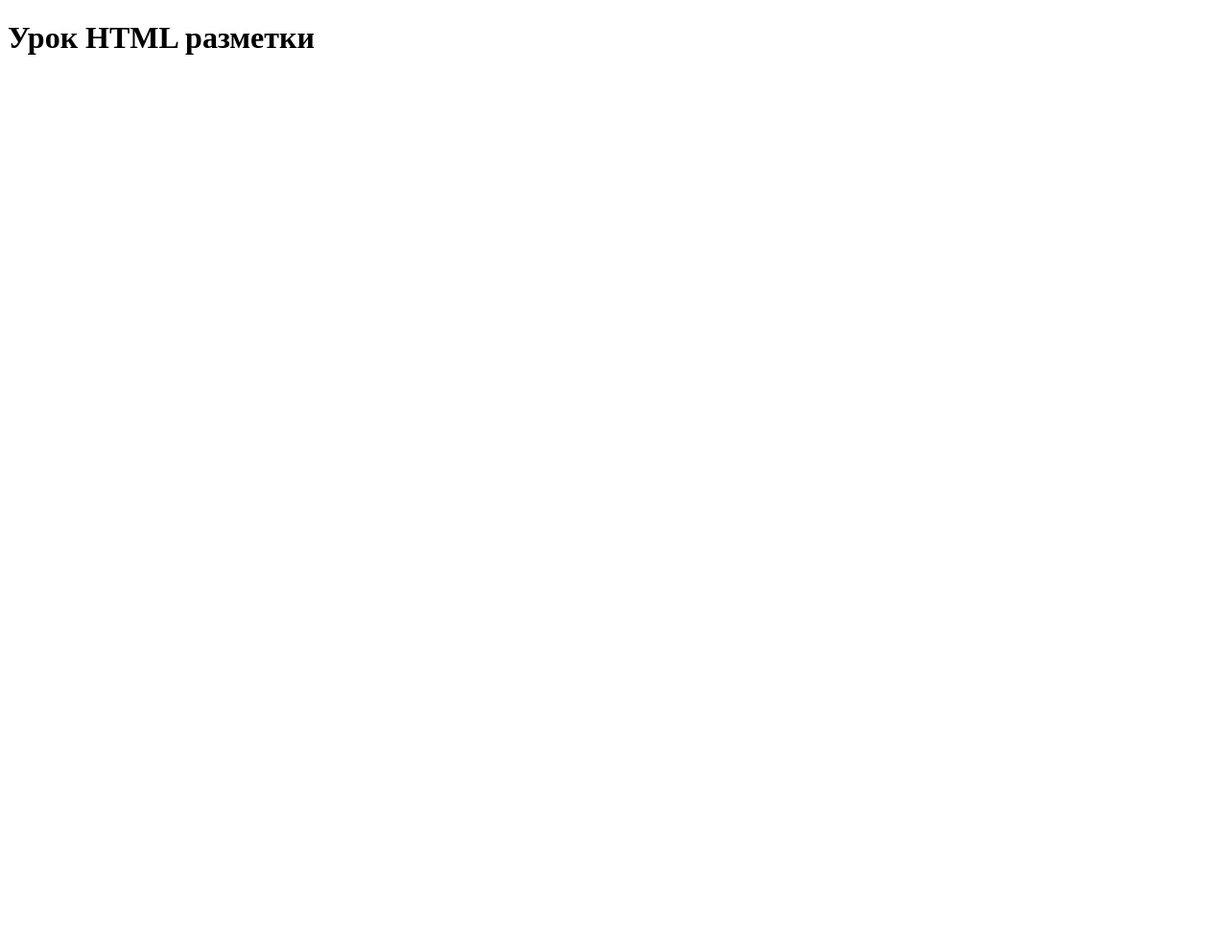
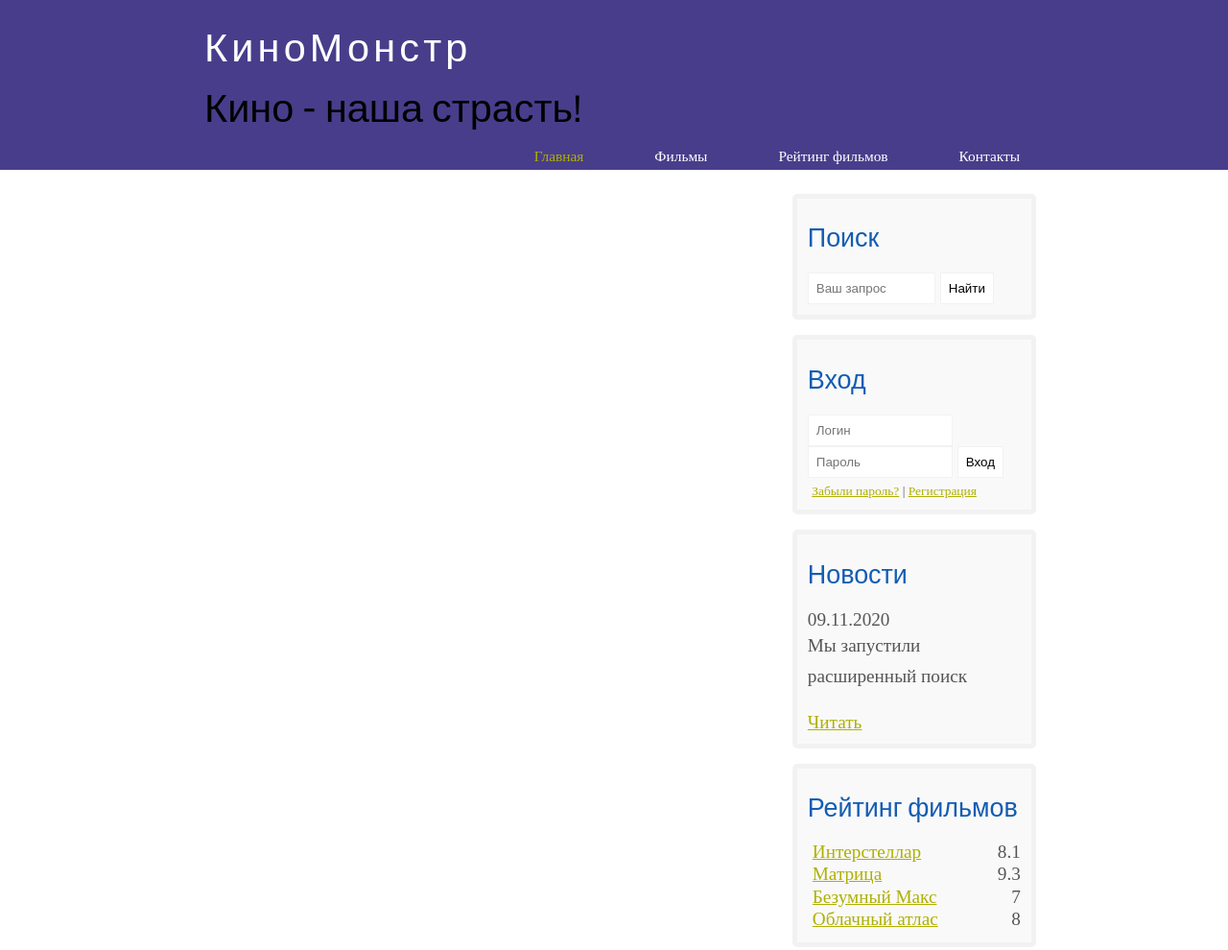
Before and after one commit to Zoxce/kinomonster-html-course, a plain HTML site: page index.html in a window 1280 px wide. Shown: the whole page at 96% size. Before the commit the page ends 800 px from the top, so only its background shows below. Drawn offline with Linux system fonts and the light colour scheme.

Commit message:
commit #4

```diff
--- /dev/null
+++ b/assets/css/style.css
@@ -0,0 +1,175 @@
+* {
+    margin: 0;
+    padding: 0;
+}
+
+body {
+    font-size: 1.2em;
+    background-color: #fff;
+    color: #555;
+}
+
+p {
+    padding: 0 0 20px 0;
+    line-height: 1.7em;
+}
+
+input[type="text"], input[type="password"], input[type="search"] {
+    color: #5d5d5d;
+    width: 60%;
+    padding: 8px;
+}
+
+input, textarea {
+    outline: none;
+    border: none;
+    border: solid 1px #f2f2f2;
+}
+
+h1, h2 {
+    font: normal 170% 'century gothic', arial;
+    margin: 0 0 15px 0;
+    padding: 15px 0 5px 0;
+    color: #000;
+}
+
+h2 {
+    font-size: 140%;
+}
+
+a, a:hover {
+    outline: none;
+    text-decoration: underline;
+    color: #aeb002;
+}
+
+ul {
+    margin: 2px 0 22px 17px;
+}
+
+ul li {
+    margin: 0 0 6px 0;
+    padding: 0 0 4px 5px;
+    line-height: 1em;
+}
+
+.header {
+    background-color: darkslateblue;
+    height: 177px; /* это высота дива*/
+    font-size: 0.8em; /*размер шрифта*/
+    margin-left: 0px; /* внешние отступы слева и справа*/
+    margin-right: 0px;
+    min-width: 900px; /**/
+}
+
+.main, .logo, .menubar, .site-content, .footer {
+    margin-left: auto;
+    margin-right: auto;
+}
+
+.logo {
+    width: 880px;
+    padding-bottom: 40px; /*внутренний отступ*/
+}
+
+.logo h1, .logo h2 {
+    font: normal 300% 'century gothic', arial, sans-serif;
+    margin: 0 0 0 9px;
+}
+
+.logo-text h1, .logo-text h1 a, .logo-text h1 a:hover {
+    padding: 22px 0 0 0;
+    color: #fff;
+    letter-spacing: 0.1em;
+    text-decoration: none;
+}
+
+.logo-text {
+    font-size: 0.9em;
+    padding: 4px;
+    color: #999;
+}
+
+.menuBar {
+    width: 900px;
+    height: 46px;
+}
+
+ul.menu {
+    float: right;
+}
+ul.menu li {
+    float: left;
+    padding: 0 0 0 9px;
+    list-style: none;
+    margin: 1px 2px 0 0;
+}
+
+ul.menu li a {
+    font: normal 100% 'trebuchet ms' sans-serif;
+    display: block;
+    height: 20px;
+    padding: 6px 35px 5px 28px;
+    color: #fff;
+    text-decoration: none;
+}
+
+ul.menu li.selected a {
+    color: #aeb002;
+}
+
+ul.menu li a:hover {
+    color: #e4ec04;
+}
+
+.site-content {
+    width: 880px;
+    overflow: hidden;
+    margin: 20px auto 0 auto;
+    background-color: white;
+}
+
+.sitebar-container {
+    float: right;
+    width: 224px;
+}
+
+.sidebar {
+    float: right;
+    width: 222px;
+    padding: 5%;
+    margin: 0 0 16px 0;
+    border: solid 5px #f2f2f2;
+    border-radius: 5px;
+    background-color: #f9f9f9;
+
+}
+
+.btn {
+    padding: 8px;
+    background-color: white;
+    cursor: pointer;
+}
+
+.sidebar h2 {
+    color: #135cb2;
+}
+
+.lables-passreg-text {
+    font-size: 0.7em;
+    margin-top: 3%;
+    margin-left: 2%;
+}
+
+.sidebar ul {
+    margin: 0;
+}
+
+.sidebar ul li {
+    list-style-type: none;
+    margin: 0 0 0 0;
+}
+
+.sidebar .rating-sidebar {
+    float: right;
+}
--- a/index.html
+++ b/index.html
@@ -2,11 +2,72 @@
 <html lang="ru">
 <head>
     <meta charset="UTF-8">
-    <title>Урок HTML разметки</title>
-    <meta name="description" content="Урок HTML разметки">
-    <meta name="keywords" content="html, Lesson">
+    <title>Document</title>
+    <meta name="description" content="Киномонстр - это портал о кино">
+    <meta name="keywords" content="фильмы, фильмы онлайн, hd">
+    <link rel="stylesheet" href="assets/css/style.css">
 </head>
 <body>
-    <h1>Урок HTML разметки</h1>
+
+    <div class="main">
+        <div class="header">
+            <div class="logo">
+                <div class="logo-text">
+                    <h1><a href="/">КиноМонстр</a></h1>
+                    <h2>Кино - наша страсть!</h2>
+                </div>
+                <div class="menuBar">
+                    <ul class="menu">
+                        <li class="selected"><a href="#">Главная</a></li>
+                        <li><a href="#">Фильмы</a></li>
+                        <li><a href="#">Рейтинг фильмов</a></li>
+                        <li><a href="#">Контакты</a></li>
+                    </ul>
+                </div>
+            </div>
+
+        </div>
+
+        <div class="site-content">
+            <div class="sitebar-container">
+                <div class="sidebar">
+                    <h2>Поиск</h2>
+                    <form method="POST" action="#" id='search-form'>
+                        <input type="search" name="search-field" placeholder="Ваш запрос"/>
+                        <input type="submit" class="btn" value="Найти"/>
+                    </form>
+                </div>
+                <div class="sidebar">
+                    <h2>Вход</h2>
+                    <form method="POST" action="#" id="login">
+                        <input type="text" name="login-field" placeholder="Логин"/>
+                        <input type="password" name="password-field" placeholder="Пароль"/>
+                        <input type="submit" class="btn" value="Вход">
+                        <div class="lables-passreg-text">
+                            <span><a href="#">Забыли пароль?</a></span> | <span><a href="#">Регистрация</a></span>
+                        </div>
+                    </form>
+                </div>
+                <div class="sidebar">
+                    <h2>Новости</h2>
+                    <span>09.11.2020</span>
+                    <p>Мы запустили расширенный поиск</p>
+                    <a href="#">Читать</a>
+                </div>
+                <div class="sidebar">
+                    <h2>Рейтинг фильмов</h2>
+                    <ul>
+                        <li><a href="#">Интерстеллар</a><span class="rating-sidebar">8.1</span></li>
+                        <li><a href="#">Матрица</a><span class="rating-sidebar">9.3</span></li>
+                        <li><a href="#">Безумный Макс</a><span class="rating-sidebar">7</span></li>
+                        <li><a href="#">Облачный атлас</a><span class="rating-sidebar">8</span></li>
+                    </ul>
+                </div>
+            </div>
+
+
+        </div>
+    </div>
+
 </body>
 </html>
```
